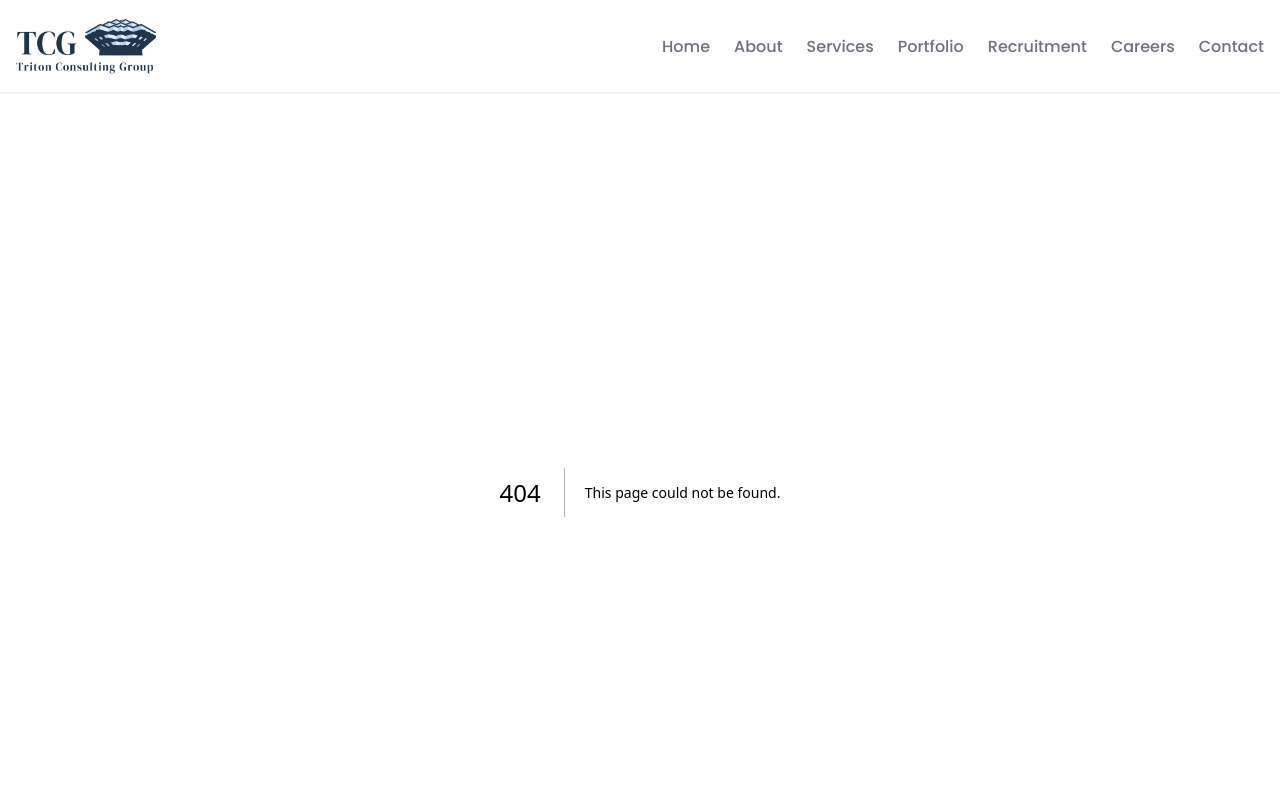
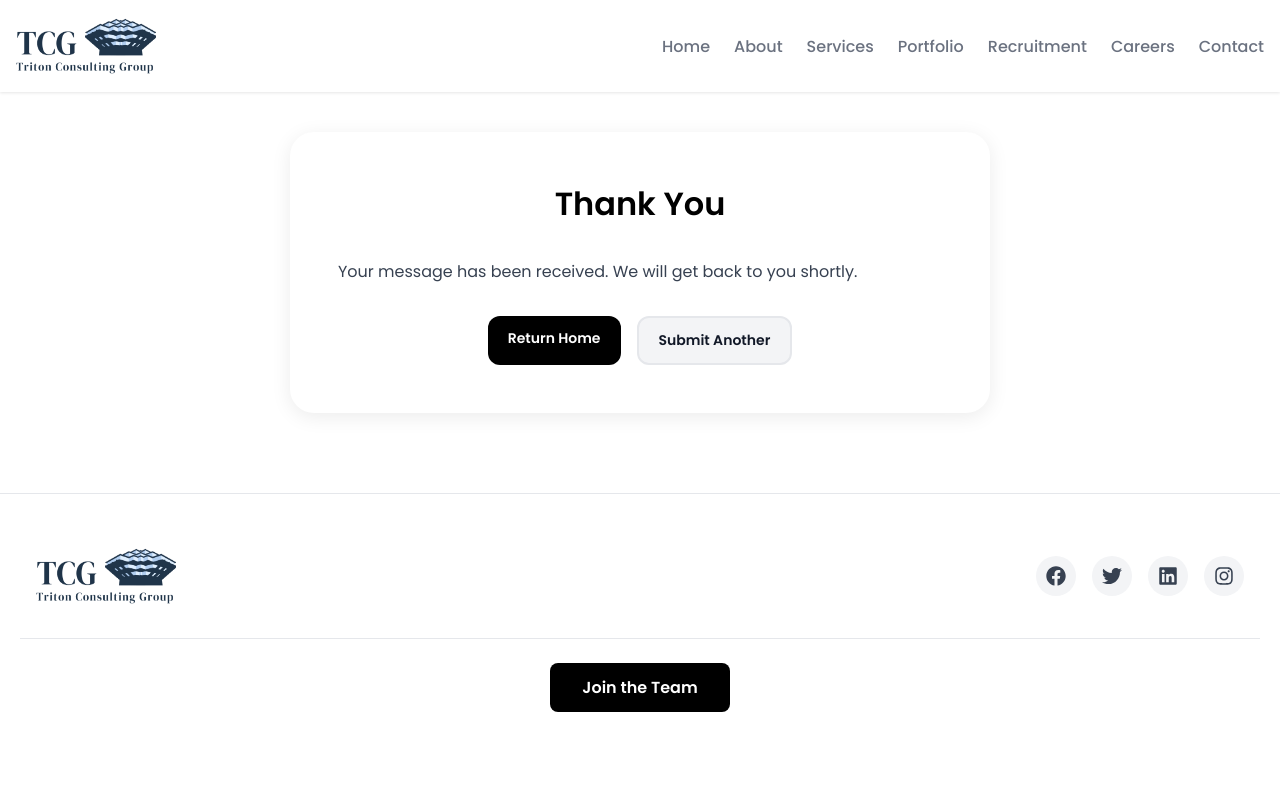
Before and after one commit to F3rando/tcg-techtrack-site, a Next.js app: page /contact/thank-you in a window 1280 px wide. Before the commit this address had no page. Shown: the top 800 px of the page. Built offline with nearby package versions, Linux system fonts and the light colour scheme.

Commit message:
simplify contact us page and implement formspree api with default thank you page

```diff
--- /dev/null
+++ b/app/contact/thank-you/page.tsx
@@ -0,0 +1,23 @@
+import Link from 'next/link';
+import styles from '../contact.module.css';
+
+export default function ContactThankYouPage() {
+  return (
+    <div className={styles.container}>
+      <div className={styles.contactCard}>
+        <h2>Thank You</h2>
+        <p style={{fontFamily:'Poppins', fontSize:'1rem', color:'#374151', marginTop:0}}>Your message has been received. We will get back to you shortly.</p>
+        <div style={{marginTop:'32px', display:'flex', gap:'16px', justifyContent:'center'}}>
+          <Link href="/" style={{
+            background:'#000', color:'#fff', padding:'12px 20px', borderRadius:'12px', fontFamily:'Poppins', fontSize:'0.875rem', fontWeight:600,
+            textDecoration:'none'
+          }}>Return Home</Link>
+          <Link href="/contact" style={{
+            background:'#f3f4f6', color:'#111827', padding:'12px 20px', borderRadius:'12px', fontFamily:'Poppins', fontSize:'0.875rem', fontWeight:600,
+            textDecoration:'none', border:'2px solid #e5e7eb'
+          }}>Submit Another</Link>
+        </div>
+      </div>
+    </div>
+  );
+}
--- a/package.json
+++ b/package.json
@@ -9,6 +9,7 @@
     "lint": "eslint"
   },
   "dependencies": {
+    "@formspree/react": "^3.0.0",
     "next": "^16.0.3",
     "react": "^19.2.0",
     "react-dom": "^19.2.0",
```
Also changed, not shown: app/contact/page.tsx (+18 -12 lines), 1 other file (tests, documents, lock files or other folders).
